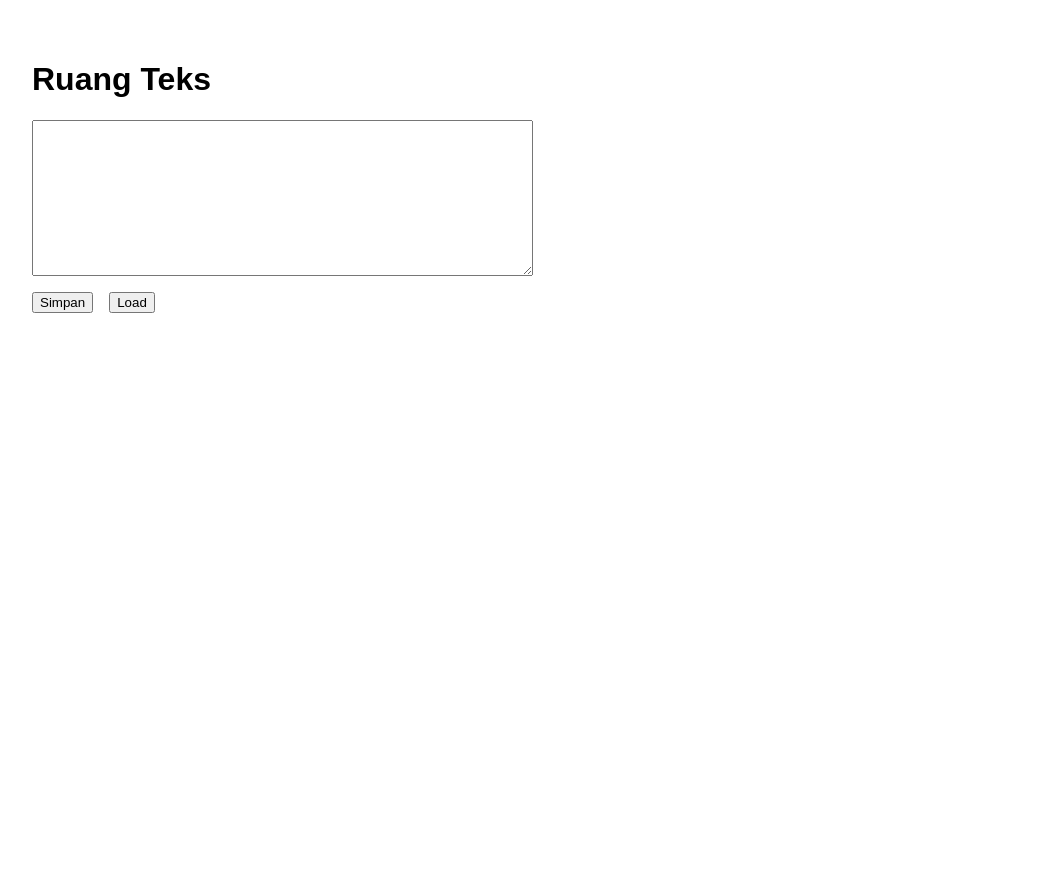
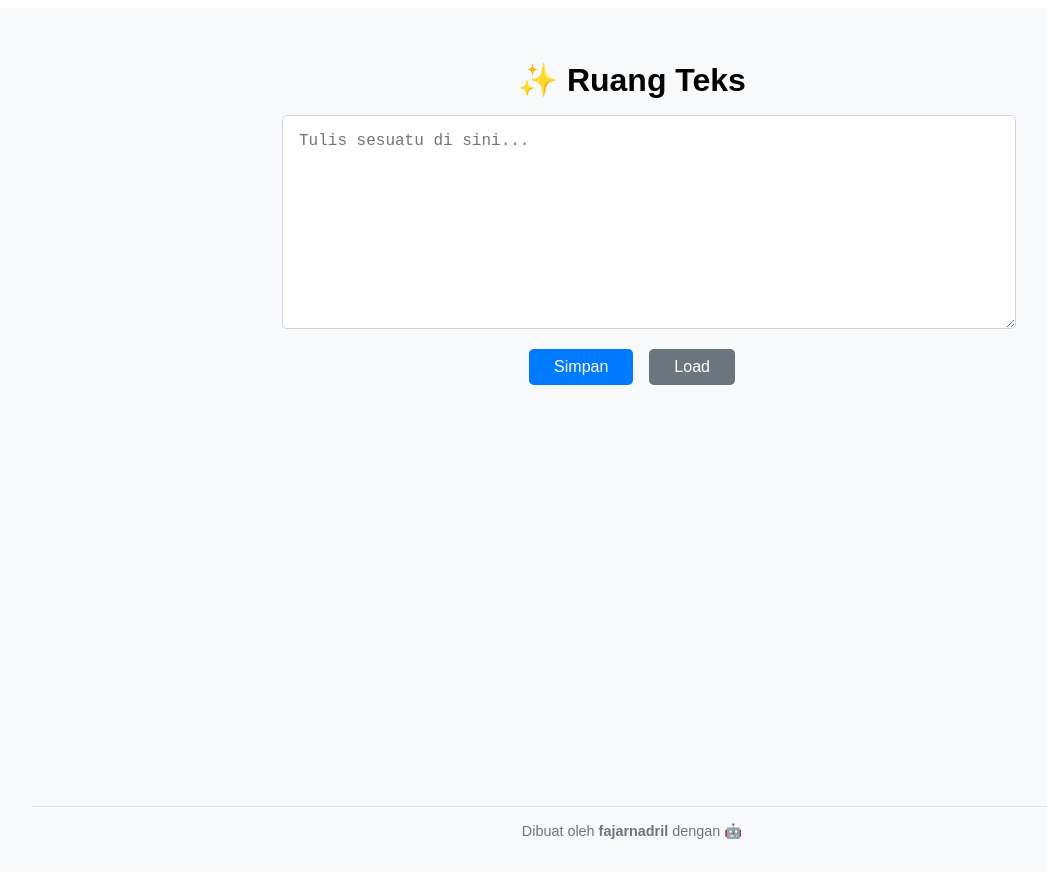
Before and after one commit to fajarnadril/RuangTeks, a Next.js app: page / in a window 1280 px wide. Shown: the whole page, without its empty margins (8-1055 px from the left). Before the commit the page ends 800 px from the top, so only its background shows below. Built offline with nearby package versions, Linux system fonts and the light colour scheme; no server answers.

Commit message:
Update Style

```diff
--- a/data.json
+++ b/data.json
@@ -1 +1 @@
-{"text":"tempatsharelink fajar"}
+{"text":"link absen : https://binus.ac.id/gallery/product/813/binus-game-application-technology/\n\n\nlink penting : linktr.ee/binusgame\n\naaaa"}
--- a/pages/api/load.js
+++ b/pages/api/load.js
@@ -1,13 +1,24 @@
-
 export default async function handler(req, res) {
   try {
-    const response = await fetch("https://raw.githubusercontent.com/fajarbinus/RuangTeks/main/data.json");
-    const raw = await response.text();
-    console.log("RAW CONTENT:", raw);
-    const data = JSON.parse(raw);
-    res.status(200).json(data);
+    const token = process.env.GITHUB_TOKEN;
+    const response = await fetch(
+      "https://api.github.com/repos/fajarbinus/RuangTeks/contents/data.json",
+      {
+        headers: { Authorization: `Bearer ${token}` },
+        cache: 'no-store'
+      }
+    );
+    const data = await response.json();
+    const text = JSON.parse(Buffer.from(data.content, 'base64').toString());
+
+    // 🔥 Stop all levels of cache
+    res.setHeader('Cache-Control', 'no-store, no-cache, must-revalidate, proxy-revalidate');
+    res.setHeader('Pragma', 'no-cache');
+    res.setHeader('Expires', '0');
+
+    res.status(200).json(text);
   } catch (err) {
-    console.error("LOAD ERROR", err);
-    res.status(500).json({ error: "Failed to load text" });
+    console.error("LOAD API ERROR:", err);
+    res.status(500).json({ error: "Failed to load from GitHub API" });
   }
 }
--- a/pages/index.js
+++ b/pages/index.js
@@ -7,7 +7,7 @@ export default function Home() {
 
   const loadText = async () => {
     setLoading(true);
-    const res = await fetch('/api/load?ts=timestamp');
+    const res = await fetch('/api/load?ts=' + Date.now());
     const data = await res.json();
     setText(data.text || '');
     setLoading(false);
@@ -30,26 +30,92 @@ export default function Home() {
     }
   };
 
+  const styles = {
+    container: {
+      fontFamily: 'sans-serif',
+      minHeight: '100vh',
+      display: 'flex',
+      flexDirection: 'column',
+      justifyContent: 'space-between',
+      backgroundColor: '#f8f9fa',
+      padding: '2rem'
+    },
+    main: {
+      maxWidth: '700px',
+      width: '100%',
+      margin: '0 auto'
+    },
+    title: {
+      fontSize: '2rem',
+      fontWeight: '600',
+      marginBottom: '1rem',
+      textAlign: 'center'
+    },
+    textarea: {
+      width: '100%',
+      padding: '1rem',
+      fontSize: '1rem',
+      borderRadius: '0.3rem',
+      border: '1px solid #ced4da',
+      marginBottom: '1rem',
+      resize: 'vertical'
+    },
+    buttonGroup: {
+      display: 'flex',
+      justifyContent: 'center',
+      gap: '1rem'
+    },
+    button: {
+      padding: '0.5rem 1.5rem',
+      fontSize: '1rem',
+      borderRadius: '0.3rem',
+      border: '1px solid transparent',
+      backgroundColor: '#007bff',
+      color: 'white',
+      cursor: 'pointer',
+      transition: 'background-color 0.3s ease'
+    },
+    footer: {
+      textAlign: 'center',
+      fontSize: '0.9rem',
+      color: '#6c757d',
+      marginTop: '2rem',
+      borderTop: '1px solid #dee2e6',
+      paddingTop: '1rem'
+    }
+  };
+
   return (
-    <div style={{ padding: '2rem', fontFamily: 'sans-serif' }}>
-      <h1>Ruang Teks</h1>
+    <div style={styles.container}>
+      <main style={styles.main}>
+        <h1 style={styles.title}>✨ Ruang Teks</h1>
         {loading ? (
-        <p>Memuat...</p>
+          <p style={{ textAlign: 'center' }}>Memuat...</p>
         ) : (
           <>
             <textarea
               rows="10"
-            cols="60"
               value={text}
               onChange={(e) => setText(e.target.value)}
-            style={{ display: 'block', marginBottom: '1rem' }}
+              placeholder="Tulis sesuatu di sini..."
+              style={styles.textarea}
             />
-          <div style={{ display: 'flex', gap: '1rem' }}>
-            <button onClick={saveText}>Simpan</button>
-            <button onClick={loadText}>Load</button>
+            <div style={styles.buttonGroup}>
+              <button style={styles.button} onClick={saveText}>Simpan</button>
+              <button
+                style={{ ...styles.button, backgroundColor: '#6c757d' }}
+                onClick={loadText}
+                disabled={loading}
+              >
+                {loading ? 'Memuat...' : 'Load'}
+              </button>
             </div>
           </>
         )}
+      </main>
+      <footer style={styles.footer}>
+        Dibuat oleh <strong>fajarnadril</strong> dengan 🤖
+      </footer>
     </div>
   );
 }
```
Lines whose indentation alone changed are shown as unchanged.
